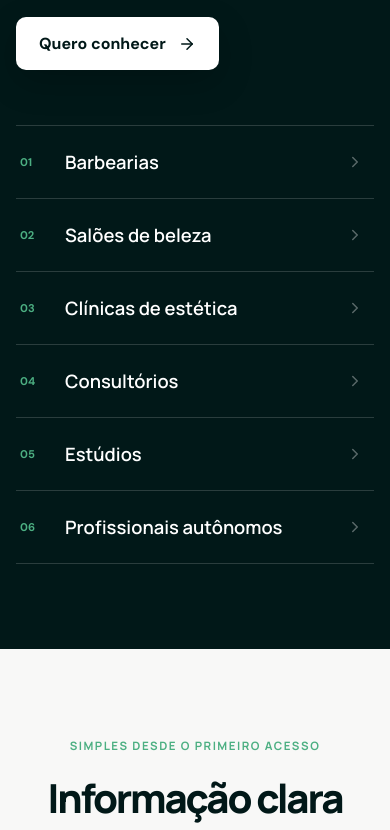
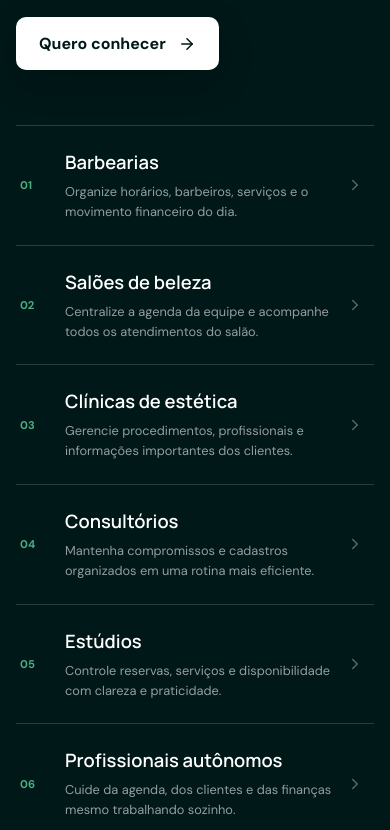
Before and after one commit to MatheusIA/landing-page-shearshub, a React (Vite) app: page / in a window 390 px wide. Shown: the part 4020-4850 px from the top of the page. Built offline with nearby package versions, Linux system fonts and the light colour scheme.

Commit message:
feat: add business descriptions and enhance audience item interactions

```diff
--- a/src/App.tsx
+++ b/src/App.tsx
@@ -58,6 +58,14 @@ const features = [
    },
 ];
 const businesses = ["Barbearias", "Salões de beleza", "Clínicas de estética", "Consultórios", "Estúdios", "Profissionais autônomos"];
+const businessDescriptions: Record<string, string> = {
+   "Barbearias": "Organize horários, barbeiros, serviços e o movimento financeiro do dia.",
+   "Salões de beleza": "Centralize a agenda da equipe e acompanhe todos os atendimentos do salão.",
+   "Clínicas de estética": "Gerencie procedimentos, profissionais e informações importantes dos clientes.",
+   "Consultórios": "Mantenha compromissos e cadastros organizados em uma rotina mais eficiente.",
+   "Estúdios": "Controle reservas, serviços e disponibilidade com clareza e praticidade.",
+   "Profissionais autônomos": "Cuide da agenda, dos clientes e das finanças mesmo trabalhando sozinho.",
+};
 
 function App() {
    const [isMenuOpen, setIsMenuOpen] = useState(false);
@@ -212,9 +220,12 @@ function App() {
                   </div>
                   <div className="audience-list">
                      {businesses.map((item, index) => (
-                        <div className="audience-item" key={item}>
+                        <div className="audience-item" key={item} tabIndex={0}>
                            <span>{String(index + 1).padStart(2, "0")}</span>
-                           <strong>{item}</strong>
+                           <div className="audience-item-content">
+                              <strong>{item}</strong>
+                              <p>{businessDescriptions[item]}</p>
+                           </div>
                            <ChevronRight />
                         </div>
                      ))}
--- a/src/feature-cards.css
+++ b/src/feature-cards.css
@@ -31,3 +31,57 @@
     width: 74px;
   }
 }
+
+.audience-item {
+  cursor: default;
+  transition: padding 0.3s ease, background-color 0.3s ease;
+}
+
+.audience-item-content p {
+  max-width: 470px;
+  max-height: 0;
+  margin-top: 0;
+  overflow: hidden;
+  color: rgba(255, 255, 255, 0.58);
+  font-size: 0.88rem;
+  line-height: 1.55;
+  opacity: 0;
+  transform: translateY(-5px);
+  transition: max-height 0.35s ease, margin-top 0.35s ease, opacity 0.25s ease, transform 0.35s ease;
+}
+
+.audience-item:hover,
+.audience-item:focus-visible {
+  padding-right: 14px;
+  padding-left: 14px;
+  background: rgba(255, 255, 255, 0.045);
+  outline: none;
+}
+
+.audience-item:hover .audience-item-content p,
+.audience-item:focus-visible .audience-item-content p {
+  max-height: 70px;
+  margin-top: 8px;
+  opacity: 1;
+  transform: translateY(0);
+}
+
+.audience-item > svg {
+  transition: color 0.3s ease, transform 0.3s ease;
+}
+
+.audience-item:hover > svg,
+.audience-item:focus-visible > svg {
+  color: var(--success);
+  transform: translateX(3px);
+}
+
+@media (max-width: 680px) {
+  .audience-item-content p {
+    max-height: none;
+    margin-top: 7px;
+    font-size: 0.8rem;
+    opacity: 1;
+    transform: none;
+  }
+}
```
